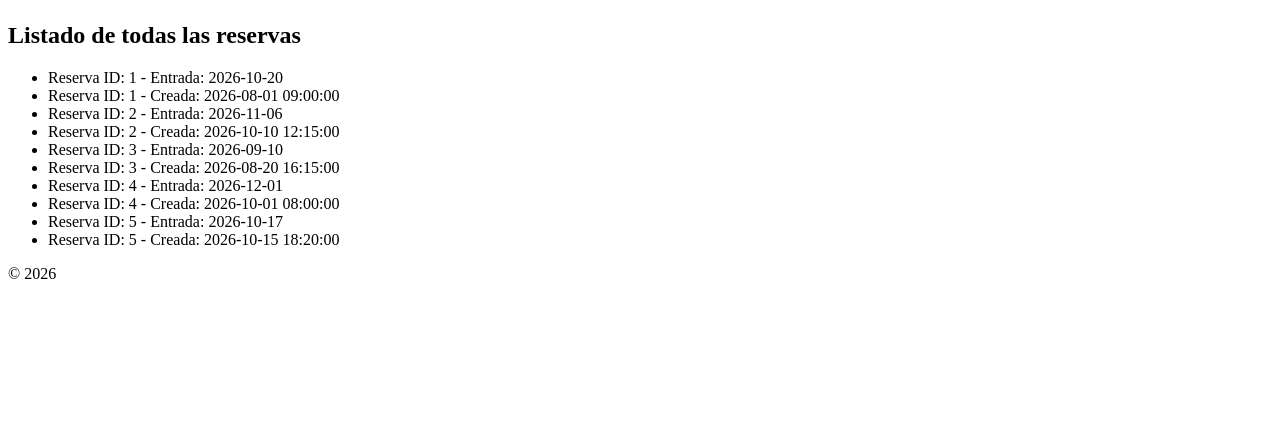
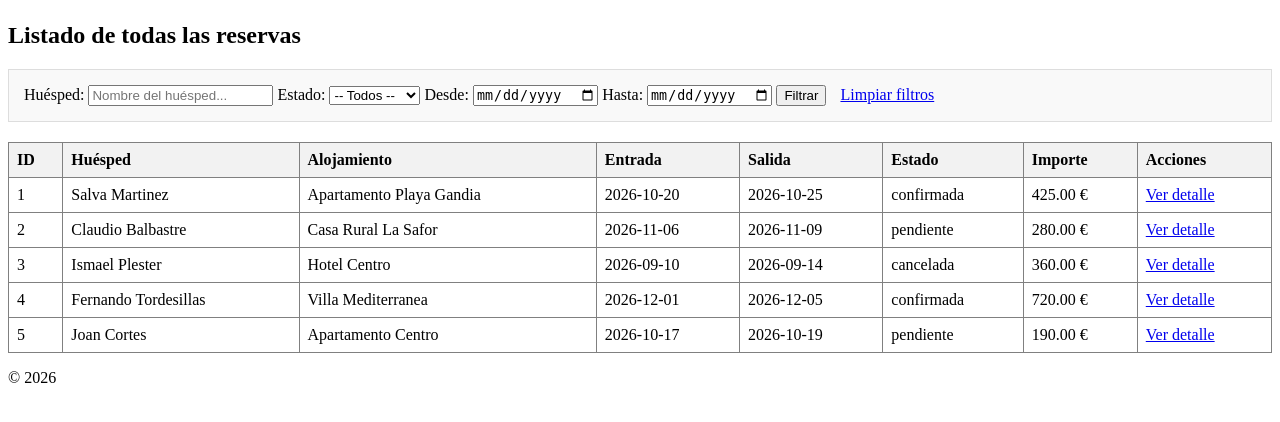
Before and after one commit to salva-martinez/Prueba-T-cnica-Desarrollador-Junior, a PHP site: page / in a window 1280 px wide. Shown: the part 58-480 px from the top of the page. Run offline with PHP 8.4, Linux system fonts and the light colour scheme; data comes from the database, SQL or seed files in the repository.

Commit message:
Añadidos tabla y filtros de búsqueda

```diff
--- a/src/Views/reservas/index.html.twig
+++ b/src/Views/reservas/index.html.twig
@@ -5,13 +5,62 @@
 {% block content %}
     <h2>Listado de todas las reservas</h2>
 
-    <!-- Si estás pasando una variable con las reservas desde PHP, puedes recorrerla así: -->
-    <ul>
-        {% for reserva in reservas %}
-            <li>Reserva ID: {{ reserva.id }} - Entrada: {{ reserva.fechaEntrada }}</li>
-            <li>Reserva ID: {{ reserva.id }} - Creada: {{ reserva.fecha }}</li>
-        {% else %}
-            <li>No hay reservas registradas.</li>
-        {% endfor %}
-    </ul>
+    <!-- Formulario de Filtros -->
+    <form method="GET" action="" style="margin-bottom: 20px; padding: 15px; background: #f9f9f9; border: 1px solid #ddd;">
+        <label for="nombre">Huésped:</label>
+        <input type="text" id="nombre" name="nombre" value="{{ filtros.nombre ?? '' }}" placeholder="Nombre del huésped...">
+
+        <label for="estado">Estado:</label>
+        <select id="estado" name="estado">
+            <option value="">-- Todos --</option>
+            <option value="confirmada" {% if filtros.estado == 'confirmada' %}selected{% endif %}>Confirmada</option>
+            <option value="pendiente" {% if filtros.estado == 'pendiente' %}selected{% endif %}>Pendiente</option>
+            <option value="cancelada" {% if filtros.estado == 'cancelada' %}selected{% endif %}>Cancelada</option>
+        </select>
+
+        <label for="fecha_inicio">Desde:</label>
+        <input type="date" id="fecha_inicio" name="fecha_inicio" value="{{ filtros.fecha_inicio ?? '' }}">
+
+        <label for="fecha_fin">Hasta:</label>
+        <input type="date" id="fecha_fin" name="fecha_fin" value="{{ filtros.fecha_fin ?? '' }}">
+
+        <button type="submit">Filtrar</button>
+        <a href="/public/index.php" style="margin-left: 10px;">Limpiar filtros</a>
+    </form>
+
+    <!-- Tabla con el resultado filtrado -->
+    <table border="1" cellpadding="8" cellspacing="0" style="width: 100%; border-collapse: collapse;">
+        <thead>
+            <tr style="background-color: #f2f2f2; text-align: left;">
+                <th>ID</th>
+                <th>Huésped</th>
+                <th>Alojamiento</th>
+                <th>Entrada</th>
+                <th>Salida</th>
+                <th>Estado</th>
+                <th>Importe</th>
+                <th>Acciones</th>
+            </tr>
+        </thead>
+        <tbody>
+            {% for reserva in reservas %}
+                <tr>
+                    <td>{{ reserva.id }}</td>
+                    <td>{{ reserva.nombreHuesped }}</td>
+                    <td>{{ reserva.nombreAlojamiento }}</td>
+                    <td>{{ reserva.fechaEntrada }}</td>
+                    <td>{{ reserva.fechaSalida }}</td>
+                    <td>{{ reserva.estado }}</td>
+                    <td>{{ reserva.importe }} €</td>
+                    <td>
+                        <a href="/reservas/{{ reserva.id }}">Ver detalle</a>
+                    </td>
+                </tr>
+            {% else %}
+                <tr>
+                    <td colspan="8" style="text-align: center;">No hay reservas que coincidan con los filtros.</td>
+                </tr>
+            {% endfor %}
+        </tbody>
+    </table>
 {% endblock %}
```
